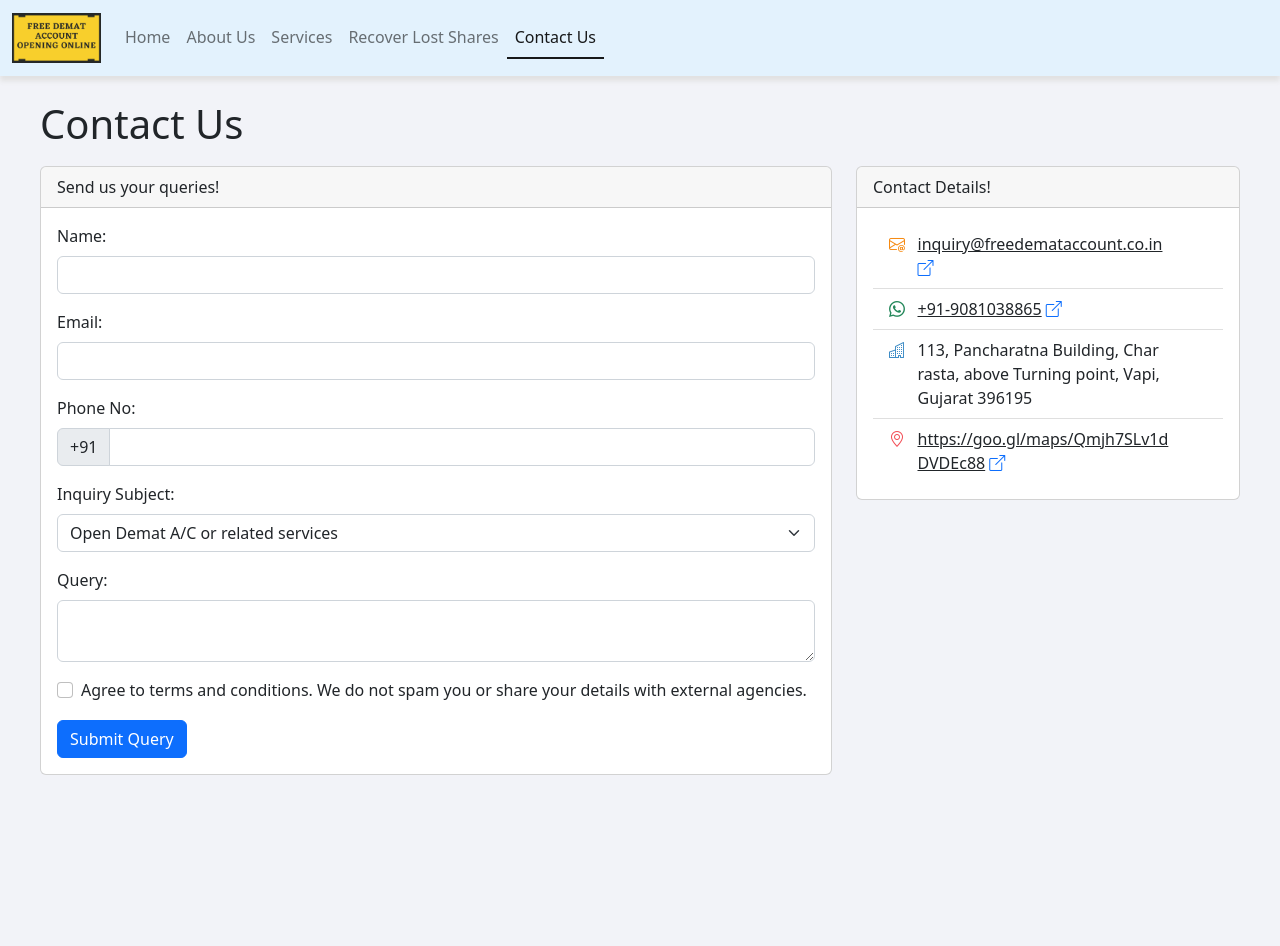
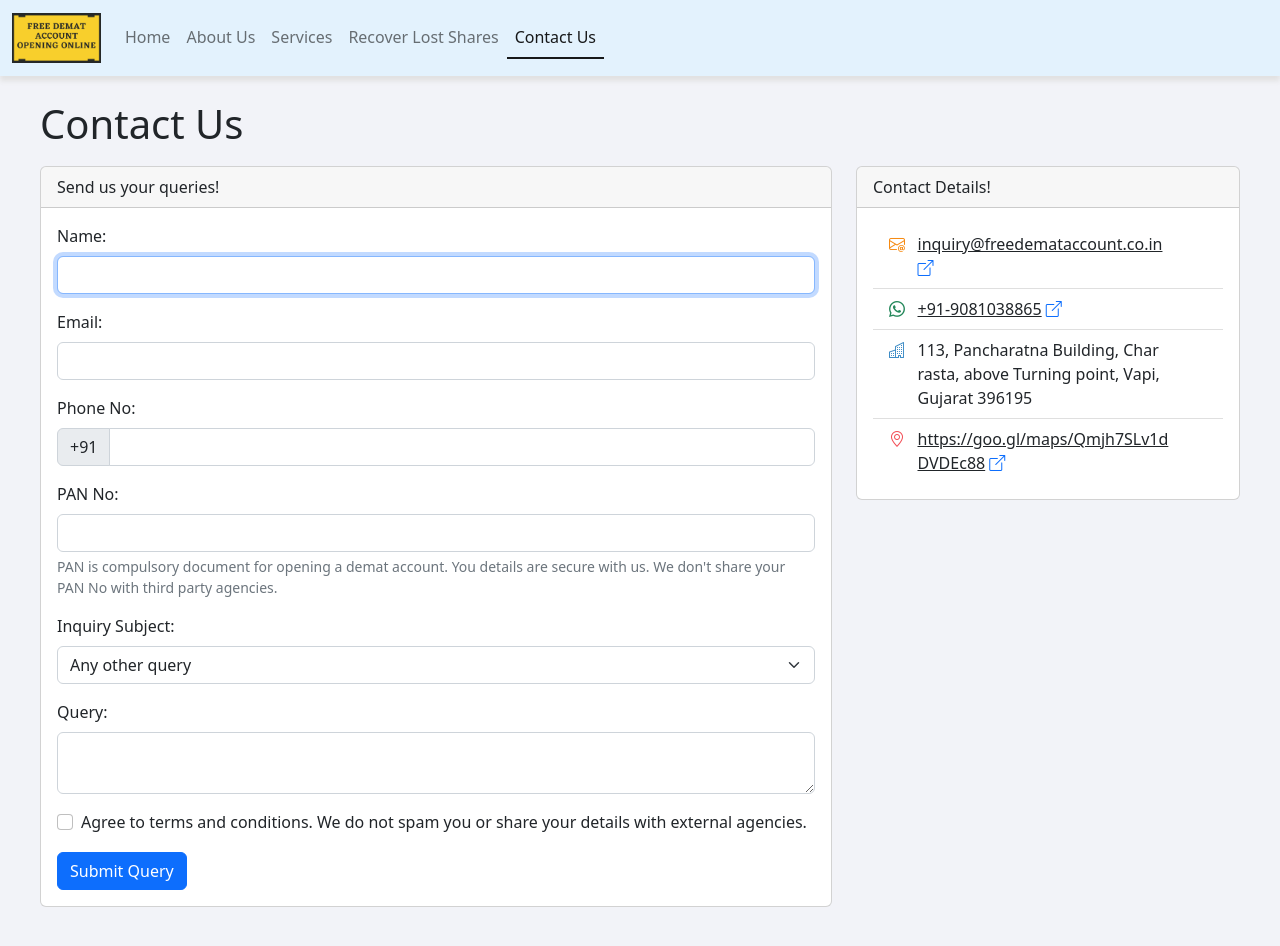
Before and after one commit to ng-parth/mv_nextjs_freedemat, a Next.js app: page /contact-us in a window 1280 px wide. Shown: the top 946 px of the page. Before the commit the page ends 840 px from the top, so only its background shows below. Built offline with nearby package versions, Linux system fonts and the light colour scheme.

Commit message:
Updated open demat link with default option and autofocus.

```diff
--- a/pages/contact-us.js
+++ b/pages/contact-us.js
@@ -1,4 +1,4 @@
-import React from 'react';
+import React, { useEffect } from 'react';
 import NavBar from '../components/NavBar/NavBar';
 import {
   INQUIRY_SUBJECTS,
@@ -6,6 +6,7 @@ import {
   FIRM_NAME,
 } from '../services/constants';
 import Head from 'next/head';
+import { getQueryParams } from '../services/utils';
 
 const ContactUs = (props) => {
   const title = `Contact ${FIRM_NAME}`;
@@ -19,7 +20,14 @@ const ContactUs = (props) => {
     const form = document.getElementById(FORM);
     if (form.checkValidity()) {
       form.classList.add('was-validated');
-      const formElems = ['name', 'email', 'phoneNo', 'inquirySubject', 'query'];
+      const formElems = [
+        'name',
+        'email',
+        'phoneNo',
+        'panNo',
+        'inquirySubject',
+        'query',
+      ];
       setFormDisabled(true);
       const formValues = {};
       formElems.map((id) => {
@@ -61,7 +69,21 @@ const ContactUs = (props) => {
         });
     }
   };
-
+  const setDefaultQuery = () => {
+    document.getElementById('name').setAttribute('autofocus', '');
+    const inquiryParam =
+      new URLSearchParams(window?.location?.search)?.get('inquiryCode') ||
+      'other';
+    if (inquiryParam) {
+      const selectBox = document.getElementById('inquirySubject');
+      for (let i = 0; i < INQUIRY_SUBJECTS.length; i++) {
+        if (INQUIRY_SUBJECTS[i].key === inquiryParam) {
+          selectBox.selectedIndex = i;
+        }
+      }
+    }
+  };
+  useEffect(setDefaultQuery, []);
   return (
     <div className="main-container">
       <Head>
@@ -95,6 +117,7 @@ const ContactUs = (props) => {
                       id="name"
                       required
                       disabled={isFormDisabled}
+                      autoFocus={true}
                     />
                     {/* <div className="valid-feedback">Looks good!</div> */}
                     <div className="invalid-feedback">
@@ -140,6 +163,22 @@ const ContactUs = (props) => {
                       <div className="invalid-feedback">
                         Please enter valid phone no.
                       </div>
+                    </div>
+                  </div>
+                  <div className="col-md-12">
+                    <label htmlFor="panNo" className="form-label">
+                      PAN No:
+                    </label>
+                    <input
+                      type="text"
+                      id="panNo"
+                      className="form-control"
+                      disabled={isFormDisabled}
+                    />
+                    <div className="form-text">
+                      {`PAN is compulsory document for opening a demat account.
+                      You details are secure with us.
+                      We don't share your PAN No with third party agencies.`}
                     </div>
                   </div>
                   <div className="col-sm-12">
--- a/services/constants.js
+++ b/services/constants.js
@@ -1,6 +1,6 @@
 export const FIRM_NAME = 'Free Demat A/C Services';
-export const OPEN_DEMAT_LINK =
-  'https://trade.angelone.in/?rne_source=B2B_NXT&btype=SVRQUA&referrer=NRRAA::rne_source=B2B_NXT::btype=SVRQUA&source_caller=api&pid=KYC&SbTag=TlJSQUE=&deep_link_value=referrer%3DNRRAA%3A%3Arne_source%3DB2B_NXT%3A%3Abtype%3DSVRQUA&c=referral';
+export const OPEN_DEMAT_LINK = '/contact-us?inquiryCode=openDemat';
+// 'https://trade.angelone.in/?rne_source=B2B_NXT&btype=SVRQUA&referrer=NRRAA::rne_source=B2B_NXT::btype=SVRQUA&source_caller=api&pid=KYC&SbTag=TlJSQUE=&deep_link_value=referrer%3DNRRAA%3A%3Arne_source%3DB2B_NXT%3A%3Abtype%3DSVRQUA&c=referral';
 export const SERVICES = [
   {
     key: 'demat',
@@ -49,8 +49,12 @@ export const SERVICES = [
 
 export const INQUIRY_SUBJECTS = [
   {
+    key: 'openDemat',
+    title: 'Open Demat A/C',
+  },
+  {
     key: 'dematServices',
-    title: 'Open Demat A/C or related services',
+    title: 'Query regarding Demat A/C related services',
   },
   {
     key: 'iepf',
--- /dev/null
+++ b/services/utils.js
@@ -0,0 +1,26 @@
+export function getQueryParams(qstring, key = null) {
+  // eslint-disable-line
+  if (!qstring) return {};
+  const qs = qstring[0] === '?' ? qstring.substring(1) : qstring;
+  const pairs = qs.split('&');
+  const result = {};
+  pairs.forEach((p) => {
+    const pair = p.split('=');
+    const key = pair[0];
+    const value = decodeURIComponent(p.substring(pair[0].length + 1) || '');
+    if (result[key]) {
+      if (Object.prototype.toString.call(result[key]) === '[object Array]') {
+        result[key].push(value);
+      } else {
+        result[key] = [result[key], value];
+      }
+    } else {
+      result[key] = value;
+      if (value === 'false') result[key] = false;
+      if (value === 'true') result[key] = true;
+    }
+  });
+  const qpJson = JSON.parse(JSON.stringify(result));
+  if (qpJson && key) return qpJson[key];
+  return qpJson;
+}
```
